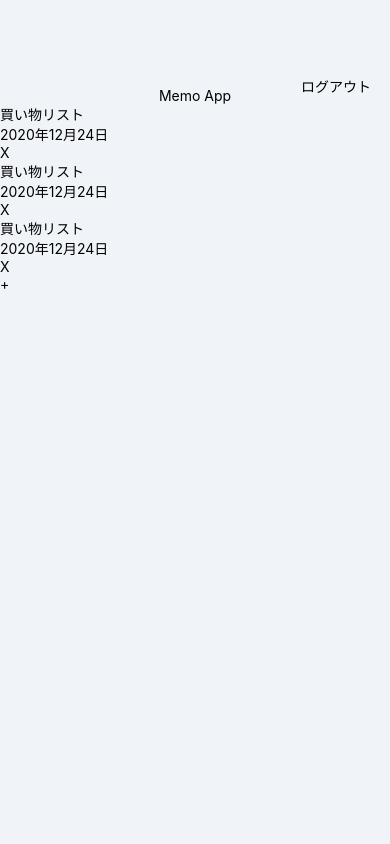
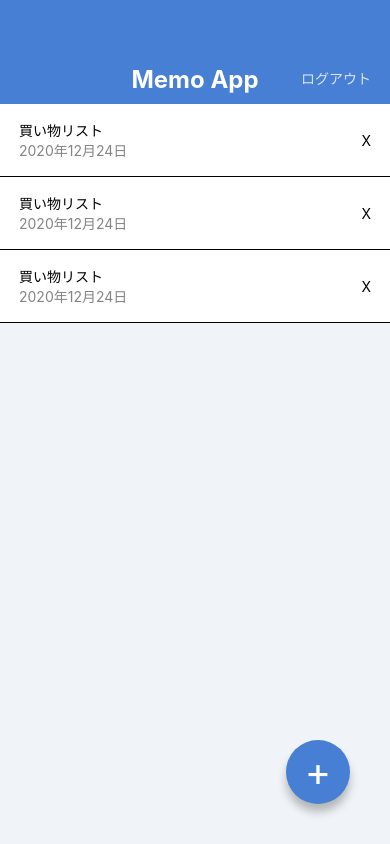
Before and after one commit to RisuRisu396/MemoApp2, a React Native app: screen / in a window 390 px wide. Built offline with nearby package versions, Linux system fonts and the light colour scheme.

Commit message:
Style MemoList Screen

```diff
--- a/App.jsx
+++ b/App.jsx
@@ -9,7 +9,7 @@
   appbar: {
     width: '100%',
     height: 104,
-    backgroudColor: '#467FD3',
+    backgroundColor: '#467FD3',
     justifyContent: 'flex-end',
   },
   appbarInner: {
@@ -18,7 +18,8 @@
   appbarRight: {
     position: 'absolute',
     right: 19,
-    bottom: 8,
+    bottom: 16,
+    color: 'rgba(255,255,255,0.8)',
   },
   appbarTitle: {
     marginBottom: 8,
@@ -26,6 +27,48 @@
     lineHeight: 32,
     color: '#ffffff',
     fontWeight: 'bold',
+  },
+  memoListItem: {
+    backgroundColor: '#ffffff',
+    flexDirection: 'row',
+    justifyContent: 'space-between',
+    paddingVertical: 16,
+    paddingHorizontal: 19,
+    alignItems: 'center',
+    borderBottomWidth: 1,
+    borderColor: 'rgba(0,0,0,0,15)',
+  },
+  memoListItemTitle: {
+    fontsize: 16,
+    lightHeight: 12,
+
+  },
+  memoListItemDate: {
+    fontsize: 12,
+    lightHeight: 16,
+    color: '#848484',
+
+  },
+  circleButton: {
+    backgroundColor: '#467FD3',
+    width: 64,
+    height: 64,
+    borderRadius: 32,
+    justifyContent: 'center',
+    alignItems: 'center',
+    position: 'absolute',
+    right: 40,
+    bottom: 40,
+    shadowColor: '#000000',
+    shadowOffset: { width: 0, height: 8 },
+    shadowOpacity: 0.25,
+    shadowRadius: 8,
+    elevation: 8,
+  },
+  circleButtonLabel: {
+    color: '#ffffff',
+    fontSize: 40,
+    lineHeight: 40,
   },
 });
 
@@ -35,47 +78,50 @@
       {/* ログアウト */}
       <View style={styles.appbar}>
         <View style={styles.appbarInner}>
-          <Text styke={styles.appbarTitle}>Memo App</Text>
+          <Text style={styles.appbarTitle}>Memo App</Text>
           <Text style={styles.appbarRight}>ログアウト</Text>
         </View>
       </View>
       {/* 買い物リスト */}
       <View>
-        <View>
+        <View style={styles.memoListItem}>
           <View>
-            <Text>買い物リスト</Text>
-            <Text>2020年12月24日</Text>
+            <Text style={styles.memoListItemTitle}>買い物リスト</Text>
+            <Text style={styles.memoListItemDate}>2020年12月24日</Text>
           </View>
           <View>
             <Text>X</Text>
           </View>
         </View>
       </View>
+      {/* 買い物リスト */}
       <View>
-        <View>
+        <View style={styles.memoListItem}>
           <View>
-            <Text>買い物リスト</Text>
-            <Text>2020年12月24日</Text>
+            <Text style={styles.memoListItemTitle}>買い物リスト</Text>
+            <Text style={styles.memoListItemDate}>2020年12月24日</Text>
           </View>
           <View>
             <Text>X</Text>
           </View>
         </View>
       </View>
+      {/* 買い物リスト */}
       <View>
-        <View>
+        <View style={styles.memoListItem}>
           <View>
-            <Text>買い物リスト</Text>
-            <Text>2020年12月24日</Text>
+            <Text style={styles.memoListItemTitle}>買い物リスト</Text>
+            <Text style={styles.memoListItemDate}>2020年12月24日</Text>
           </View>
           <View>
             <Text>X</Text>
           </View>
         </View>
       </View>
+
       {/* プラスボタン */}
-      <View>
-        <Text>+</Text>
+      <View style={styles.circleButton}>
+        <Text style={styles.circleButtonLabel}>+</Text>
       </View>
 
     </View>
```
